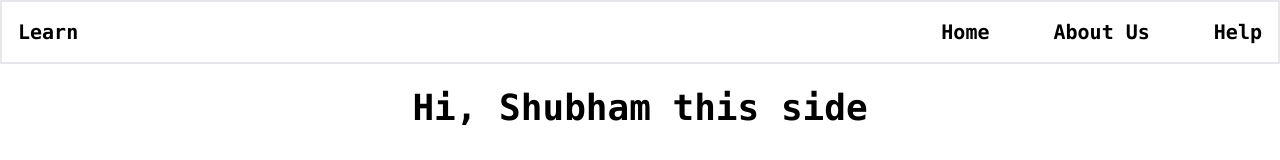
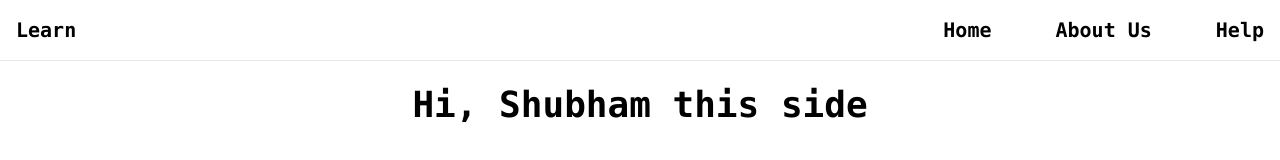
Before and after one commit to ShubhamGupta2701/Next-JS, a Next.js app in the folder learn_next/: page / in a window 1280 px wide. Shown: the top 160 px of the page. Built offline with nearby package versions, Linux system fonts and the light colour scheme.

Commit message:
update components

```diff
--- a/learn_next/app/layout.tsx
+++ b/learn_next/app/layout.tsx
@@ -1,6 +1,7 @@
 import type { Metadata } from "next";
 import { Inter } from "next/font/google";
 import "./globals.css";
+import { Navbar } from "@/components/Navbar";
 
 const inter = Inter({ subsets: ["latin"] });
 
@@ -18,6 +19,7 @@ export default function RootLayout({
     <html lang="en">
       <body className={inter.className}>
         {/* Hi there, Shubham this side */}
+      <Navbar />
       {children}
       </body>
     </html>
--- a/learn_next/app/page.tsx
+++ b/learn_next/app/page.tsx
@@ -3,7 +3,6 @@ import {Navbar} from '@/components/Navbar'
 export default function Home() {
   return (
     <div>
-      <Navbar/>
       <div className="flex justify-center">
         <div className="p-6 font-mono font-bold text-4xl">
         Hi, Shubham this side
--- a/learn_next/components/Navbar.tsx
+++ b/learn_next/components/Navbar.tsx
@@ -1,5 +1,5 @@
 export const Navbar = () =>{
-    return <div className="font-mono p-4 border-2 flex justify-center text-xl">
+    return <div className="font-mono p-4 border-b flex justify-center text-xl">
         <div className="font-extrabold flex-1">
             Learn
         </div>
```
